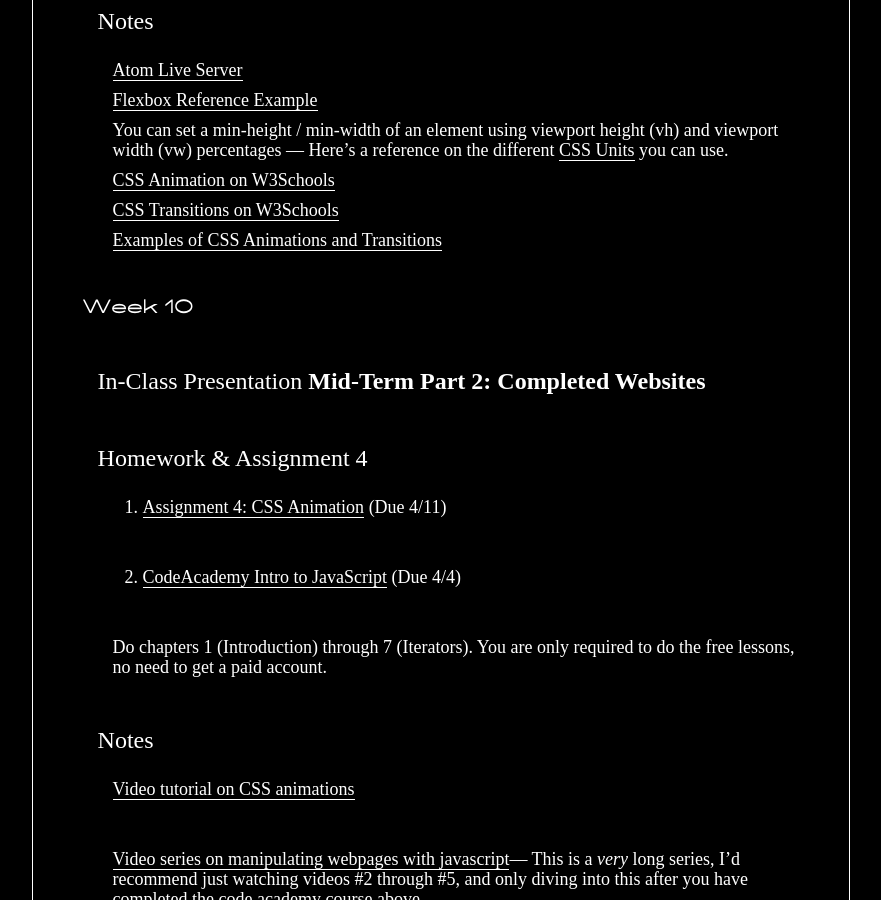
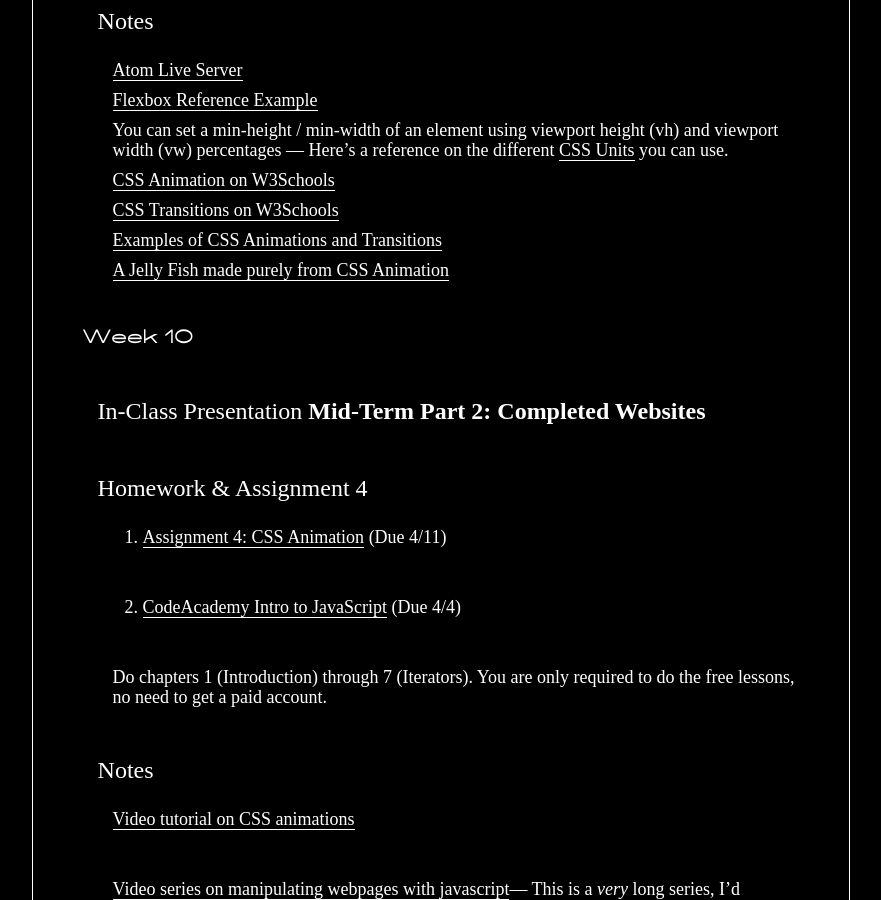
Before and after one commit to patshiu/spring2019webdesignbasics, a Jekyll site: the page built from _pages/assignments.md, in a window 1280 px wide and 900 px high, scrolled down 582 px. Shown: the whole window, without its empty margins (250-1131 px from the left). Built offline with Jekyll 4.4.1, drawn with Linux system fonts in a browser that asks for light colours; nearby versions of some CDN libraries; our own code applies the rules of GitHub Pages for plain Markdown files.

Commit message:
Adding jelly fish

```diff
--- a/_pages/assignments.md
+++ b/_pages/assignments.md
@@ -18,6 +18,7 @@ permalink: /assignments
   * [CSS Animation on W3Schools](https://www.w3schools.com/css/css3_animations.asp)
   * [CSS Transitions on W3Schools](https://www.w3schools.com/css/css3_transitions.asp)
   * [Examples of CSS Animations and Transitions](https://www.dropbox.com/sh/m7g8vbilqg1hlmx/AADXZuoPMkAn0CMCFz35VJqTa?dl=0)
+  * [A Jelly Fish made purely from CSS Animation](https://codepen.io/FabioG/pen/QjLreK)
 
 
 ## Week 10
```
